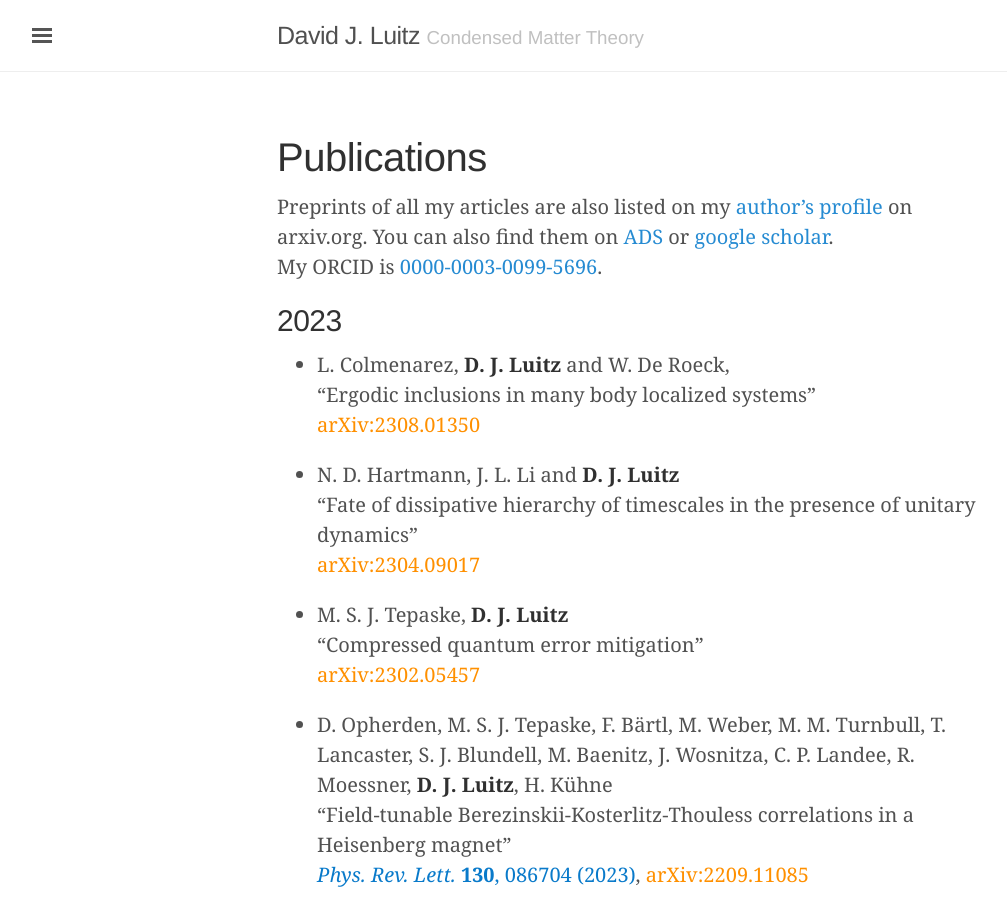
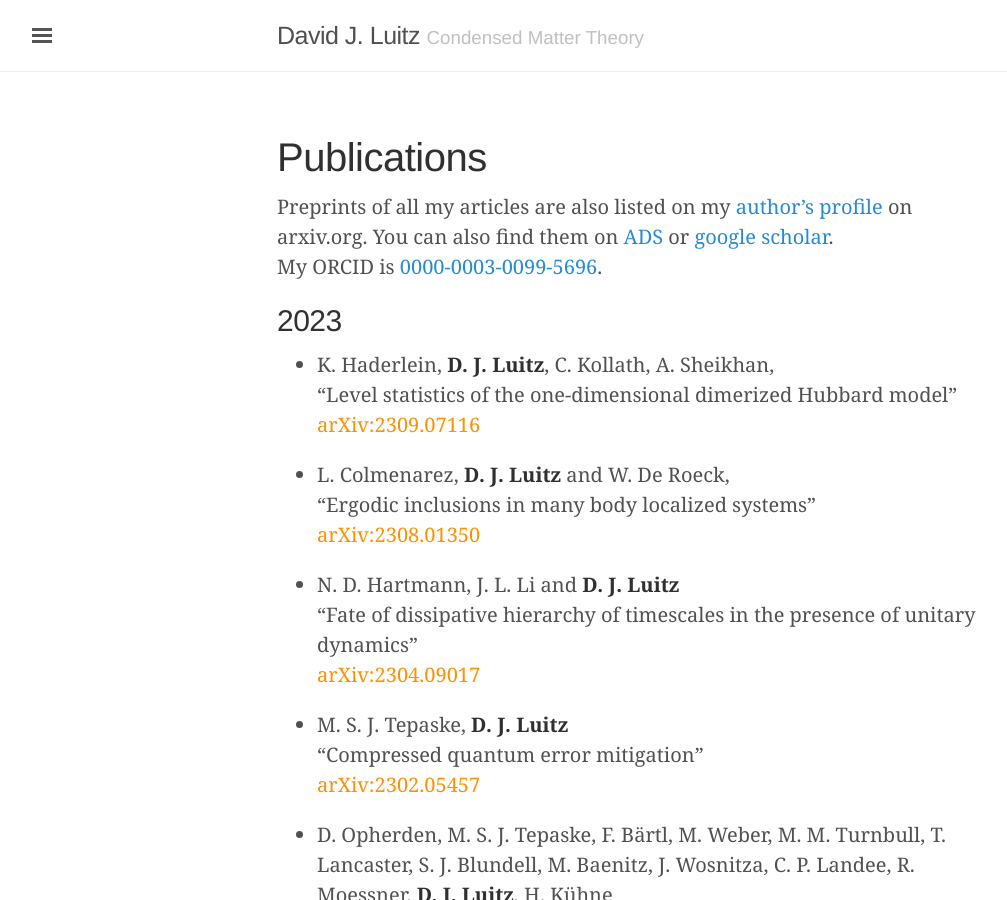
Before and after one commit to dluitz/dluitz.github.io, a Jekyll site: the page built from publications.md, in a window 1280 px wide and 900 px high. Shown: the whole window, without its empty margins (3-1010 px from the left). Built offline with Jekyll 4.4.1, drawn with Linux system fonts in a browser that asks for light colours.

Commit message:
[publist] update

```diff
--- a/publications.md
+++ b/publications.md
@@ -9,6 +9,10 @@ My ORCID is [0000-0003-0099-5696](https://orcid.org/0000-0003-0099-5696).
 
 2023
 ----
+
++ K. Haderlein, **D. J. Luitz**, C. Kollath, A. Sheikhan,
+"Level statistics of the one-dimensional dimerized Hubbard model"
+[arXiv:2309.07116](https://arxiv.org/abs/2309.07116){:class='arxiv'}
 
 + L. Colmenarez, **D. J. Luitz** and W. De Roeck,
 "Ergodic inclusions in many body localized systems"
```
